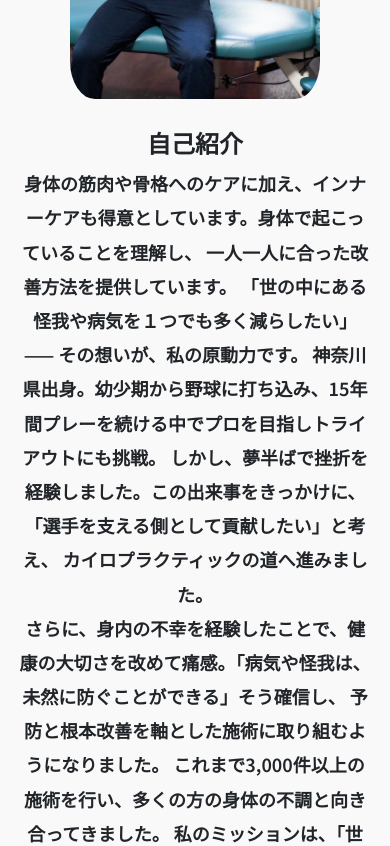
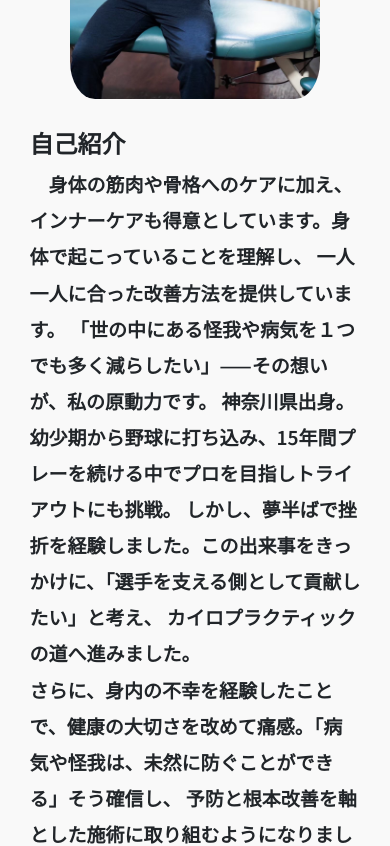
Before and after one commit to cyobi164/yoshida, a React (Vite) app: page / in a window 390 px wide. Shown: the part 1340-2186 px from the top of the page. Built offline with nearby package versions, Linux system fonts and the light colour scheme; a web font is replaced by a local one.

Commit message:
is saved

```diff
--- a/src/component/Main.css
+++ b/src/component/Main.css
@@ -104,20 +104,20 @@ body {
 /* Responsive About Section */
 @media (max-width: 768px) {
     #about {
-        flex-direction: column;
-        text-align: center;
+        text-align: left; /* Align text to left instead of center */
     }
     .about-text {
-        text-align: center;
+        text-align: left;
+        padding: 0 10px; /* Add some padding for better readability */
     }
     .about-text p {
-        font-size: 18px;
-        line-height: 1.9; /* Increased line height */
-        word-break: break-word; /* Prevents awkward breaks */
-        hyphens: auto; /* Adds hyphens where necessary */
+        font-size: 19px;
+        line-height: 1.9;
         margin-bottom: 15px;
+        text-indent: 1em; /* Indent the first line for better readability */
     }
 }
+
 
 /* Content Sections */
 .content-section {
--- a/src/component/Main.jsx
+++ b/src/component/Main.jsx
@@ -19,12 +19,10 @@ function Main() {
           <p>
             身体の筋肉や骨格へのケアに加え、インナーケアも得意としています。身体で起こっていることを理解し、
             一人一人に合った改善方法を提供しています。
-            「世の中にある怪我や病気を１つでも多く減らしたい」——
-            その想いが、私の原動力です。
+            「世の中にある怪我や病気を１つでも多く減らしたい」——その想いが、私の原動力です。
             神奈川県出身。幼少期から野球に打ち込み、15年間プレーを続ける中でプロを目指しトライアウトにも挑戦。
             しかし、夢半ばで挫折を経験しました。この出来事をきっかけに、「選手を支える側として貢献したい」と考え、
-            カイロプラクティックの道へ進みました。
-            <br />
+            カイロプラクティックの道へ進みました。<br/>
             さらに、身内の不幸を経験したことで、健康の大切さを改めて痛感。「病気や怪我は、未然に防ぐことができる」そう確信し、
             予防と根本改善を軸とした施術に取り組むようになりました。
             これまで3,000件以上の施術を行い、多くの方の身体の不調と向き合ってきました。
```
